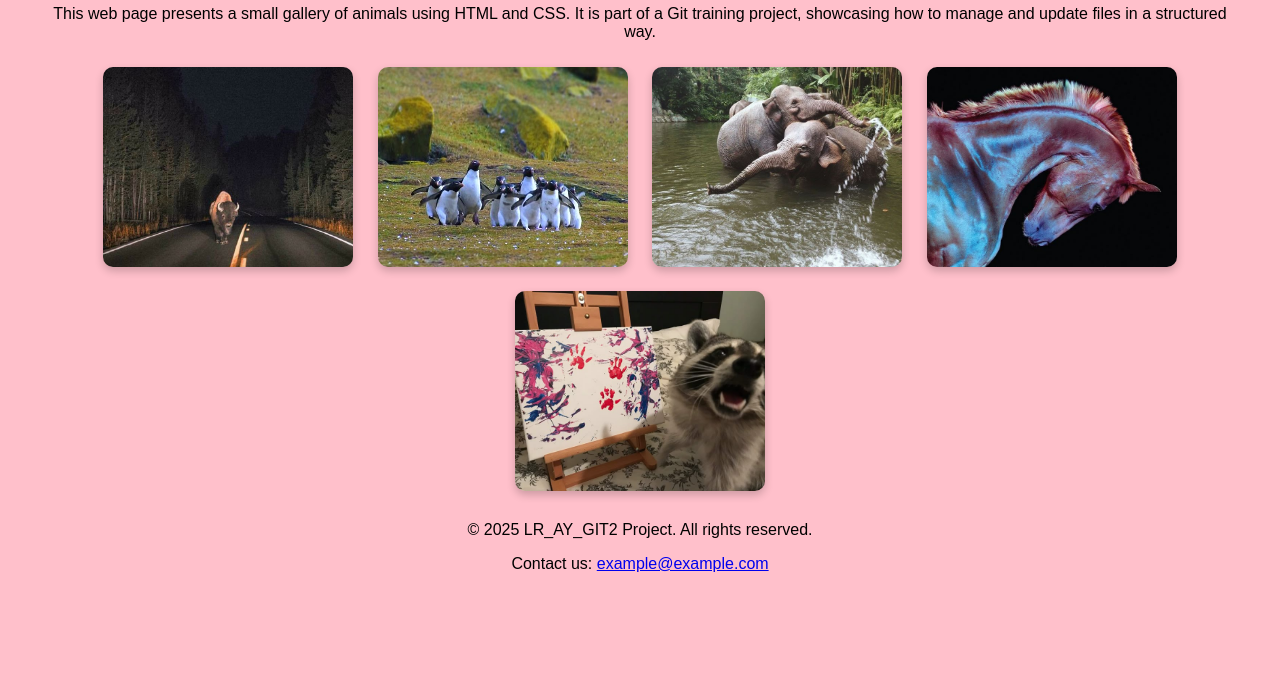
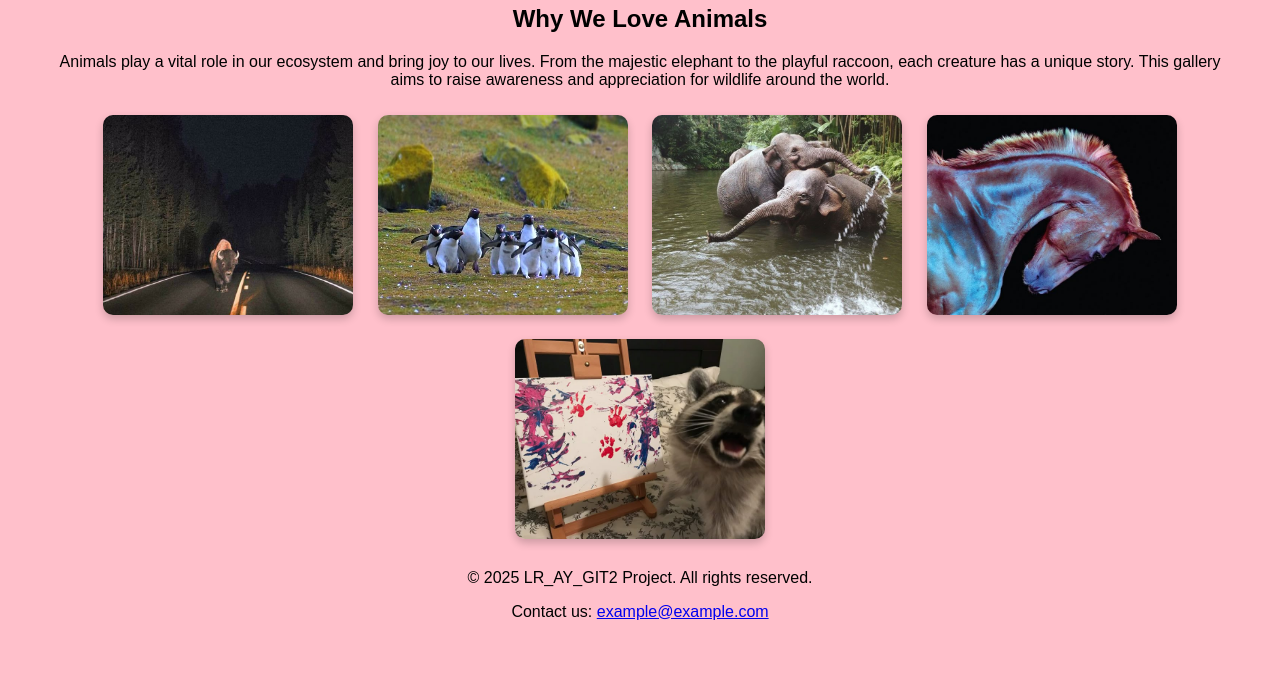
Before and after one commit to atayldrm/MYRR_AY, a plain HTML site: page index.html in a window 1280 px wide. Shown: the part 290-975 px from the top of the page. Before the commit the page ends 927 px from the top, so only its background shows below. Drawn offline with Linux system fonts and the light colour scheme.

Commit message:
fix commit 2 - change a section in index.html

```diff
--- a/index.html
+++ b/index.html
@@ -18,7 +18,10 @@
     <a href="#">Contact</a>
   </nav>
   <h3>Animals</h3>
-  <p>This web page presents a small gallery of animals using HTML and CSS. It is part of a Git training project, showcasing how to manage and update files in a structured way.</p>
+  <section>
+  <h2>Why We Love Animals</h2>
+  <p>Animals play a vital role in our ecosystem and bring joy to our lives. From the majestic elephant to the playful raccoon, each creature has a unique story. This gallery aims to raise awareness and appreciation for wildlife around the world.</p>
+</section>
   <img src="images/buffalo.jpeg" alt="buffalo image">
   <img src="images/penguins.jpeg" alt="penguins image">
   <img src="images/elephants.jpeg" alt="elephants image">
```
